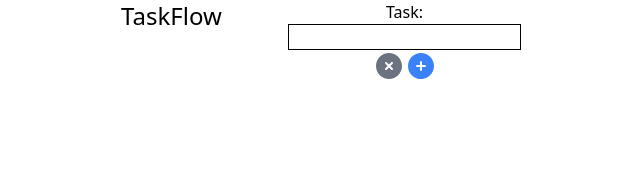
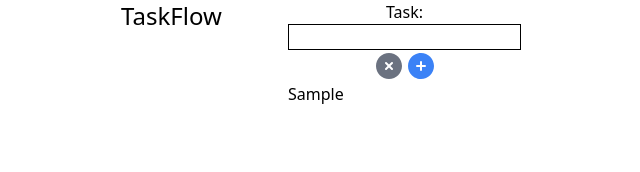
Before and after one commit to Nickolas-Hernandez/task-flow, a Vue app: page / in a window 1280 px wide. Both pictures are taken after typing "Sample" into the empty fields and a click on the button 772 px from the left and 66 px from the top of the page. Shown: the top 172 px of the page, without its empty margins (352-992 px from the left). Built offline with nearby package versions, Linux system fonts and the light colour scheme.

Commit message:
Render a task list

```diff
--- a/src/App.vue
+++ b/src/App.vue
@@ -7,8 +7,8 @@ import { PlusCircleIcon, XCircleIcon } from '@heroicons/vue/24/solid'
     <h1 class="text-2xl text-center mb-4">TaskFlow</h1>
   </header>
   <main>
-    <div id="todo-board" class="text-center">
-      <form @submit.prevent="addTask" class="todo-board__task-form flex flex-col">
+    <div id="todo-board__container" class="text-center">
+      <form @submit.prevent="addTask" class="task-form flex flex-col">
         <label for="new-task">Task:</label>
         <input v-model="newTask" name="new-task" type="text" class="border border-black" />
         <div class="task-form__action-buttons flex mx-auto">
@@ -21,6 +21,13 @@ import { PlusCircleIcon, XCircleIcon } from '@heroicons/vue/24/solid'
           </button>
         </div>
       </form>
+    </div>
+    <div class="tasks__container">
+      <ul class="tasks__list">
+        <li v-for="task in tasks" :key="task.id">
+          {{ task.text }}
+        </li>
+      </ul>
     </div>
   </main>
 </template>
```
